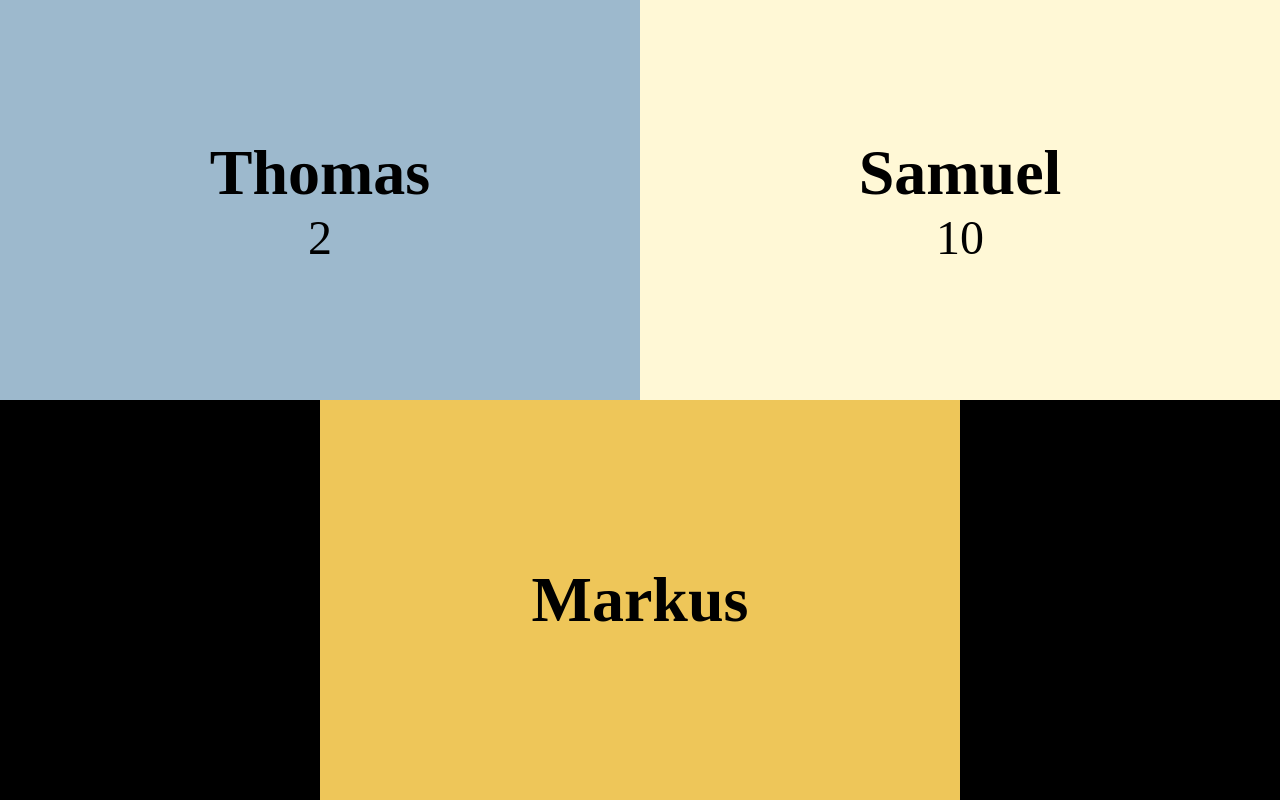
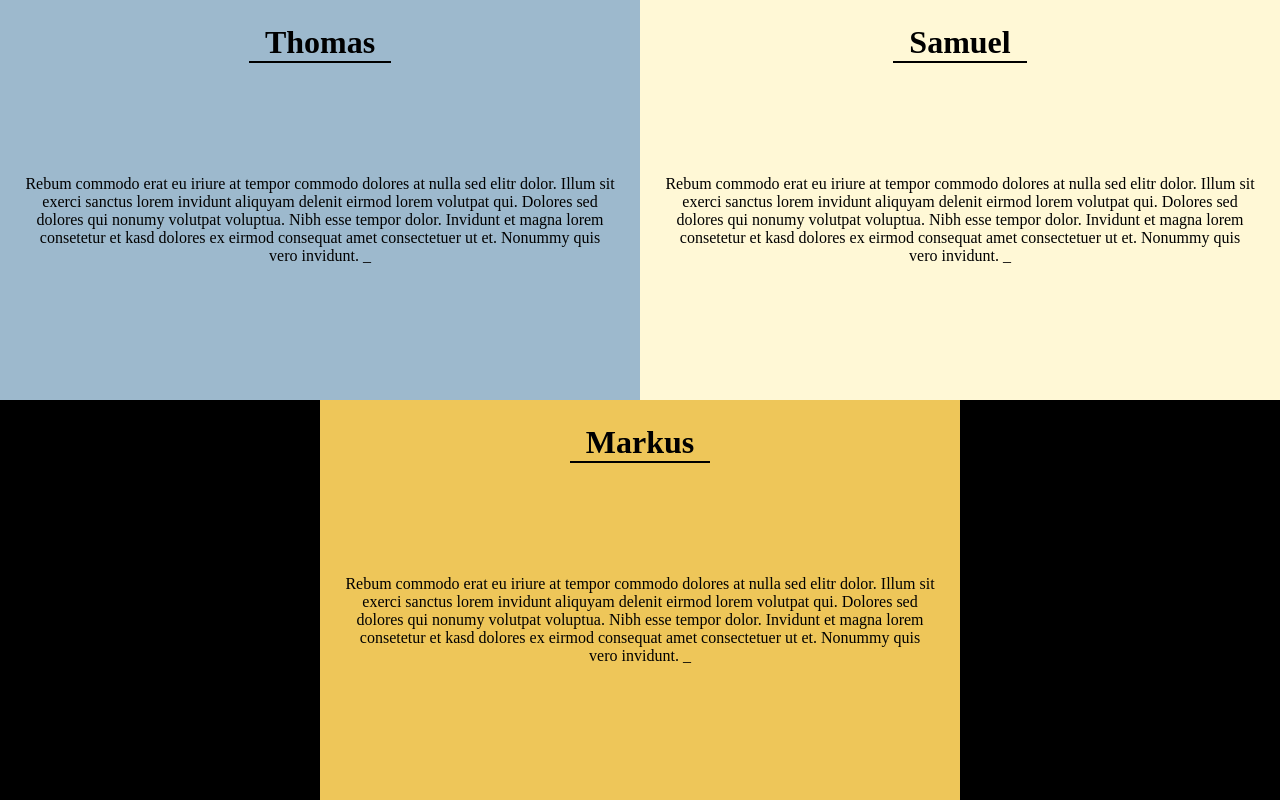
Before and after one commit to hoersamu/prompt-battle, a Nuxt app: page /presenter in a window 1280 px wide. Built offline with nearby package versions, Linux system fonts and the light colour scheme.

Commit message:
🐛 small css fixes

```diff
--- a/components/PresenterUserWindow.vue
+++ b/components/PresenterUserWindow.vue
@@ -54,6 +54,8 @@ let dataStateName = getPresenterStateText(state);
   font-size: 2rem;
   font-weight: bold;
   margin: 0;
+  padding: 0 1rem;
+  border-bottom: 2px solid;
 }
 
 .presenter-user-window__wrapper[data-state="waiting"]
@@ -67,8 +69,12 @@ let dataStateName = getPresenterStateText(state);
 }
 
 .presenter-user-window__text {
+  height: 1fr;
+  width: 100%;
   margin: 1.5rem;
-  height: 1fr;
+  text-align: center;
+  overflow: hidden;
+  overflow-wrap: break-word;
 }
 
 @keyframes blinking {
--- a/pages/presenter.vue
+++ b/pages/presenter.vue
@@ -20,8 +20,9 @@ const players: { name: string; points?: number }[] = [
       v-for="(player, index) in players"
       :key="`player-${index}`"
       :name="player.name"
-      :state="PresenterState.Waiting"
       :points="player.points"
+      :text="'Rebum commodo erat eu iriure at tempor commodo dolores at nulla sed elitr dolor. Illum sit exerci sanctus lorem invidunt aliquyam delenit eirmod lorem volutpat qui. Dolores sed dolores qui nonumy volutpat voluptua. Nibh esse tempor dolor. Invidunt et magna lorem consetetur et kasd dolores ex eirmod consequat amet consectetuer ut et. Nonummy quis vero invidunt.'"
+      :state="PresenterState.Typing"
     />
   </div>
 </template>
```
